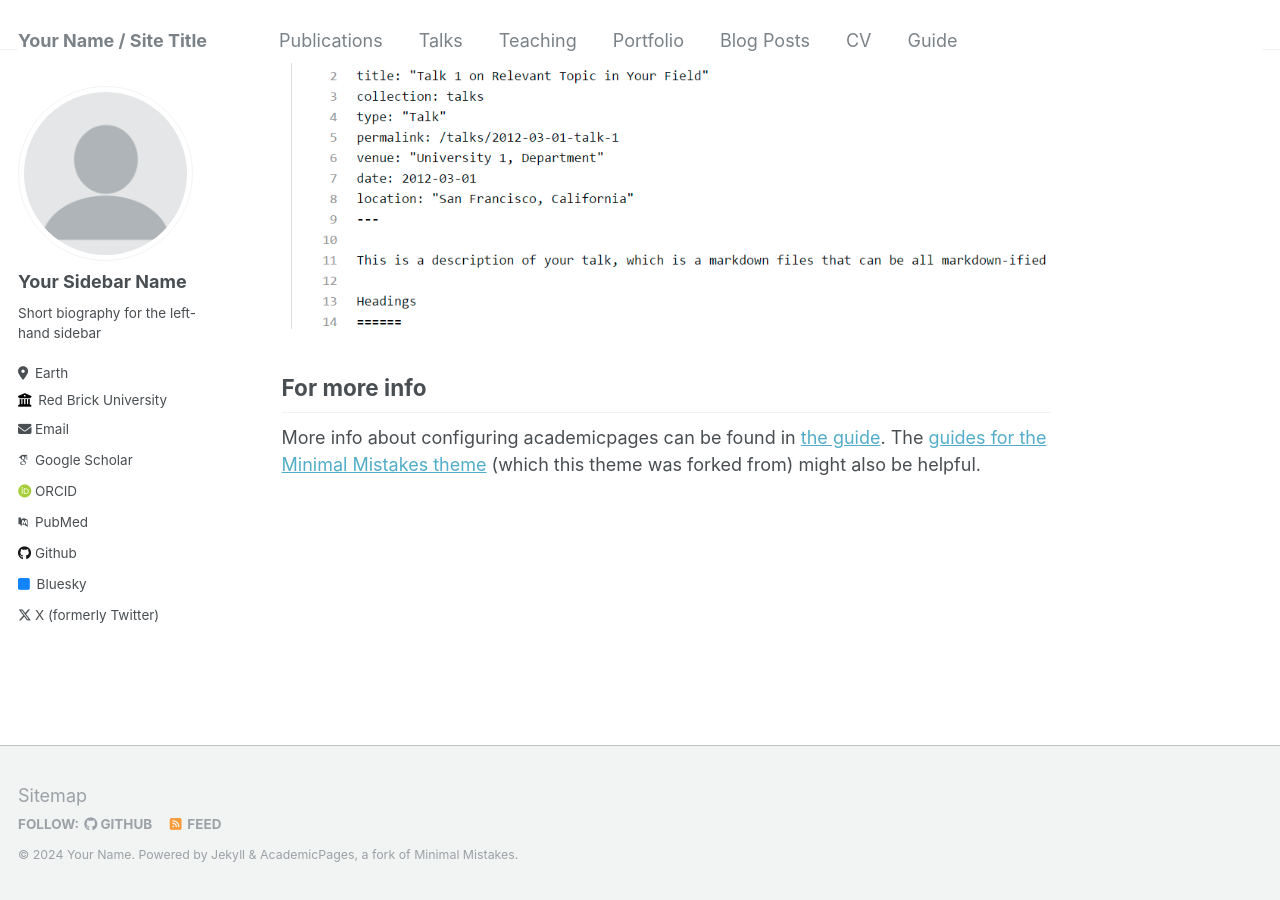
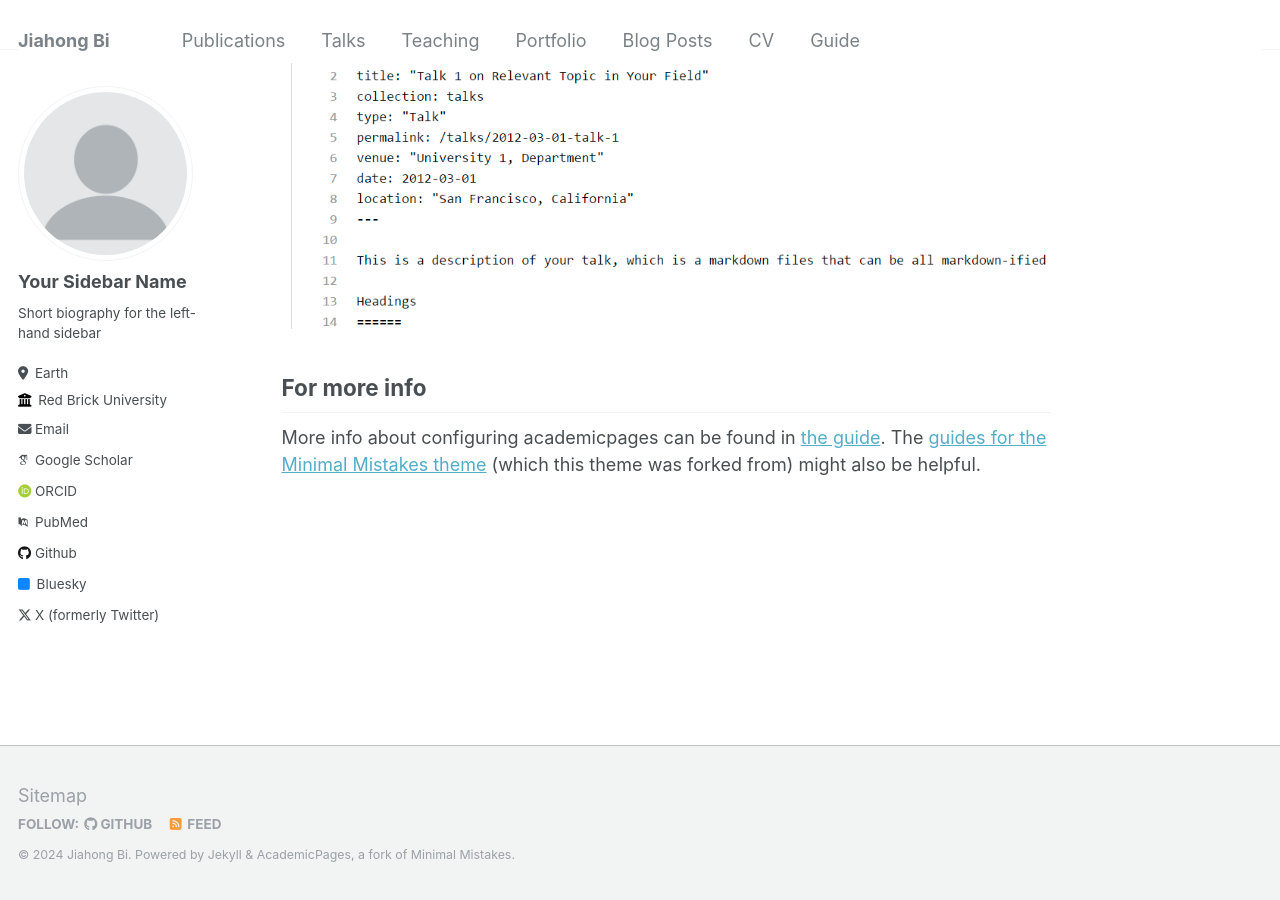
Before and after one commit to HahaLan97/HahaLan97.github.io, a Jekyll site: the page built from _pages/about.md, in a window 1280 px wide and 900 px high, scrolled down 2640 px. Built offline with Jekyll 4.4.1, drawn with Linux system fonts in a browser that asks for light colours; some web fonts are replaced.

Commit message:
Update _config.yml

```diff
--- a/_config.yml
+++ b/_config.yml
@@ -8,9 +8,9 @@
 
 # Basic Site Settings
 locale                   : "en-US"
-title                    : "Your Name / Site Title"
+title                    : "Jiahong Bi"
 title_separator          : "-"
-name                     : &name "Your Name"
+name                     : &name "Jiahong Bi"
 description              : &description "personal description"
 url                      : https://academicpages.github.io # the base hostname & protocol for your site e.g. "https://mmistakes.github.io"
 baseurl                  : "" # the subpath of your site, e.g. "/blog"
```
